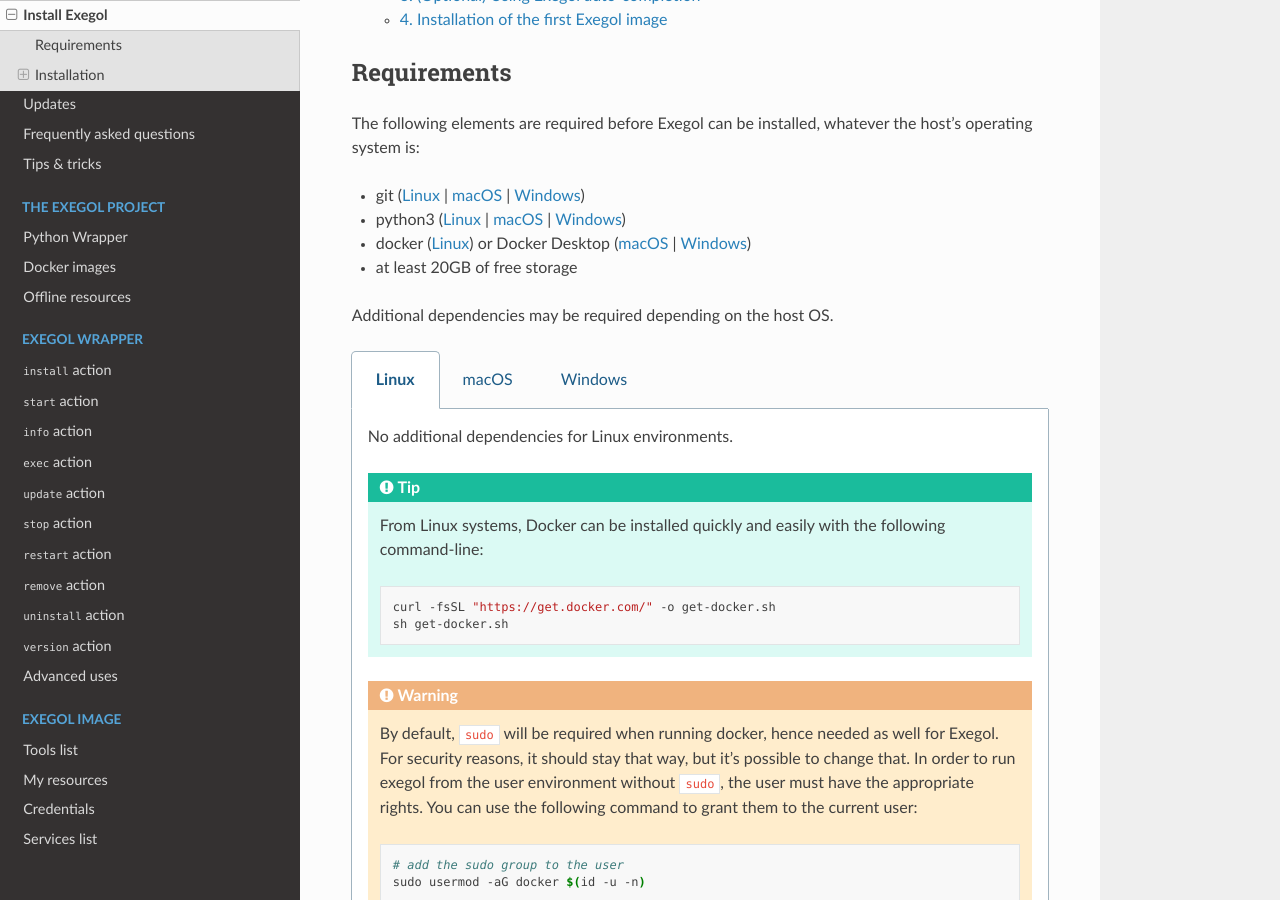
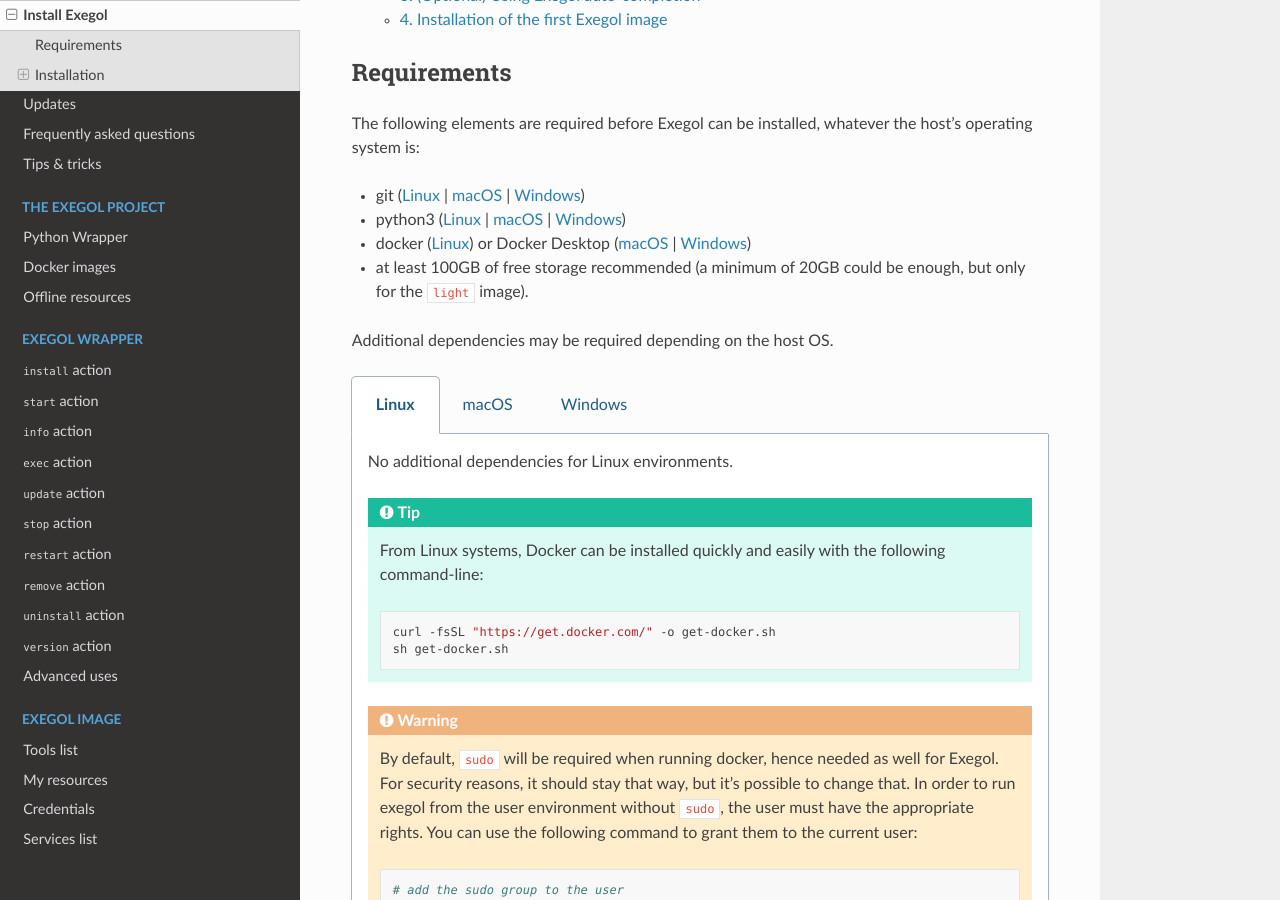
Before and after one commit to ThePorgs/Exegol-docs, a Sphinx documentation site: the page built from source/getting-started/install.rst, in a window 1280 px wide and 900 px high, scrolled down 615 px. Built offline with Sphinx 7.4.7 and the Read the Docs theme 2.0.0, drawn with Linux system fonts in a browser that asks for light colours.

Commit message:
changing storage requirement

```diff
--- a/source/getting-started/install.rst
+++ b/source/getting-started/install.rst
@@ -25,7 +25,7 @@
 * git (`Linux <https://github.com/git-guides/install-git#install-git-on-linux>`__ | `macOS <https://github.com/git-guides/install-git#install-git-on-mac>`__ | `Windows <https://github.com/git-guides/install-git#install-git-on-windows>`__)
 * python3 (`Linux <https://docs.python.org/3/using/unix.html#on-linux>`__ | `macOS <https://www.python.org/downloads/macos/>`__ | `Windows <https://www.python.org/downloads/windows/>`__)
 * docker (`Linux <https://docs.docker.com/engine/install/debian/>`__) or Docker Desktop (`macOS <https://docs.docker.com/desktop/install/mac-install/>`__ | `Windows <https://docs.docker.com/desktop/install/windows-install/>`__)
-* at least 20GB of free storage
+* at least 100GB of free storage recommended (a minimum of 20GB could be enough, but only for the ``light`` image).
 
 Additional dependencies may be required depending on the host OS.
 
```
